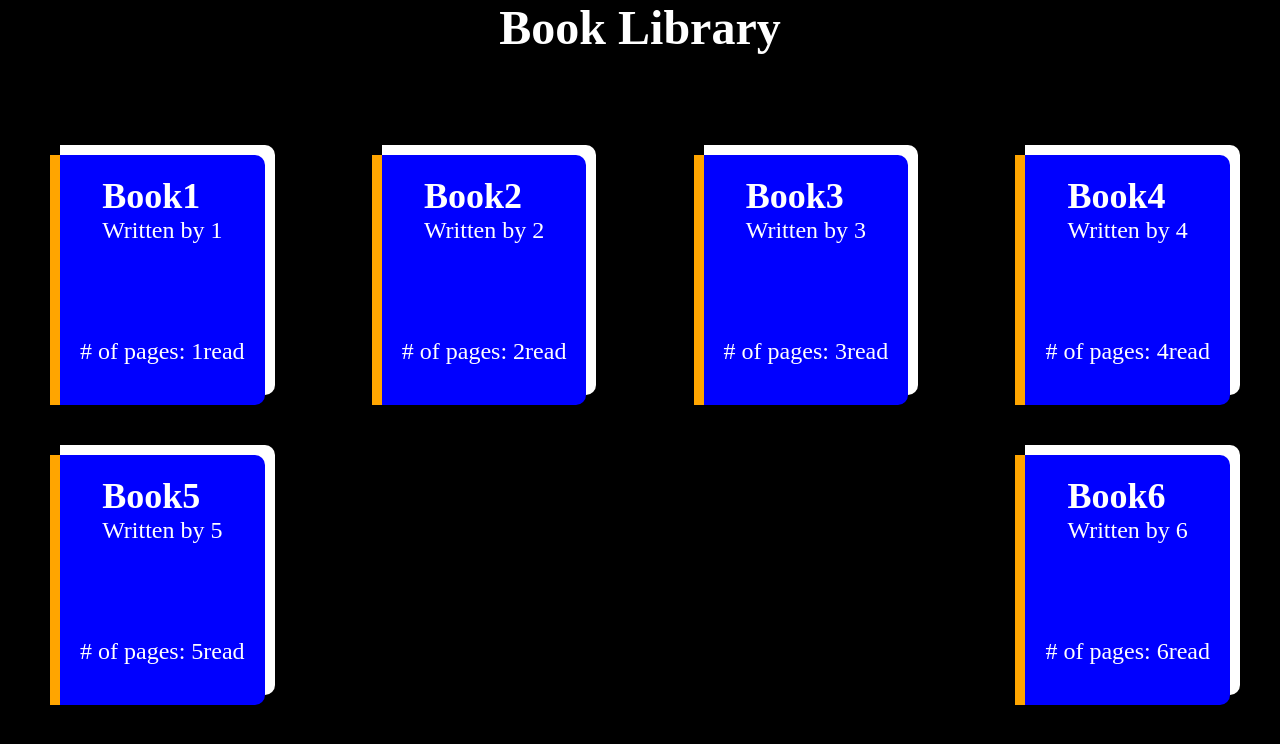
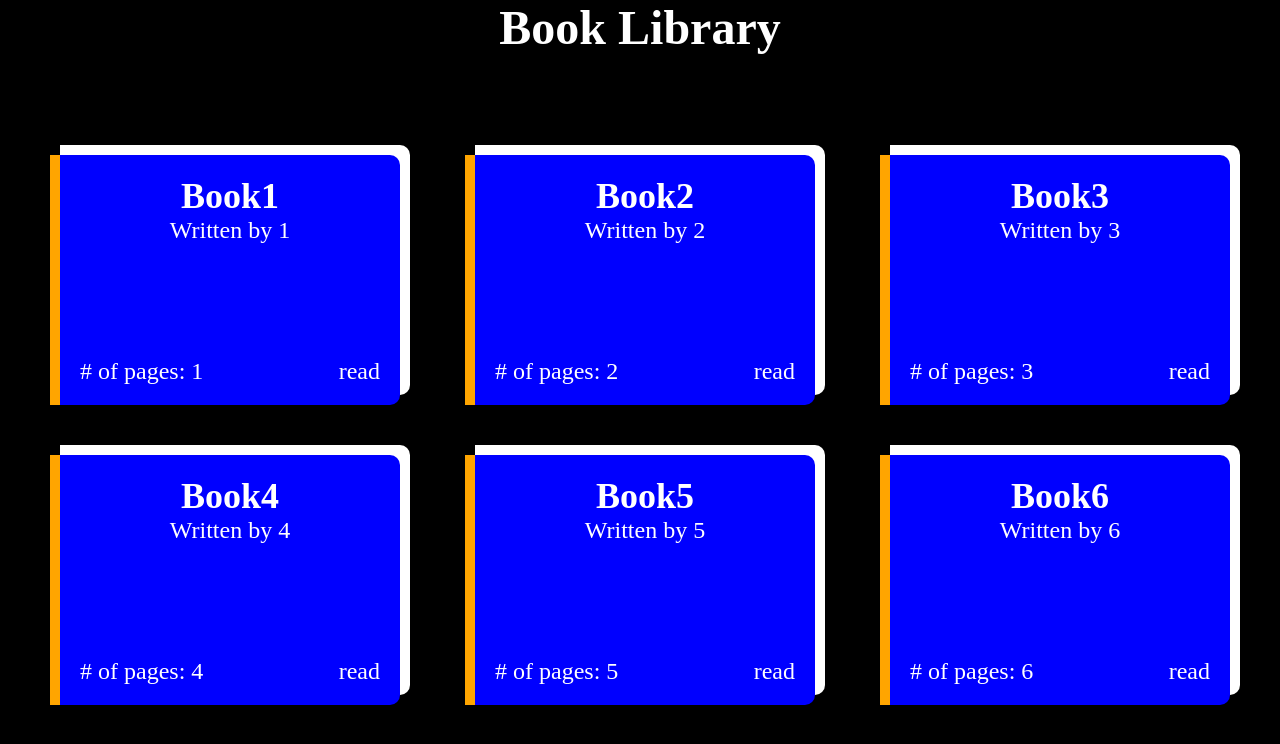
Before and after one commit to Farid-Ziade/Book-Library, a plain HTML site: page index.html in a window 1280 px wide. Drawn offline with Linux system fonts and the light colour scheme.

Commit message:
Fix card width and enhance title alignment in CSS

```diff
--- a/style.css
+++ b/style.css
@@ -31,7 +31,7 @@ main h1 {
   justify-content: space-between;
   align-items: center;
   height: 250px;
-  width: auto;
+  width: 350px;
   padding: 20px;
   background-color: blue;
   border-left: 10px solid orange;
@@ -39,10 +39,15 @@ main h1 {
   border-top-right-radius: 10px;
   border-bottom-right-radius: 10px;
 }
+.card .title {
+  display: flex;
+  flex-direction: column;
+  justify-content: center;
+  align-items: center;
+}
 .card-container .card .pages {
   width: 100%;
   display: flex;
-  justify-content: space-around;
+  justify-content: space-between;
   align-items: center;
-  padding-bottom: 20px;
 }
```
